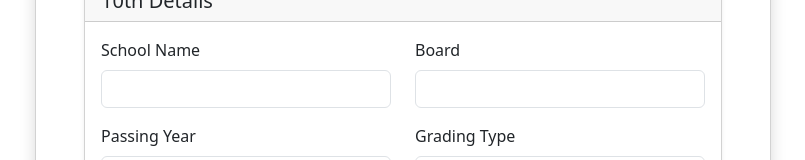
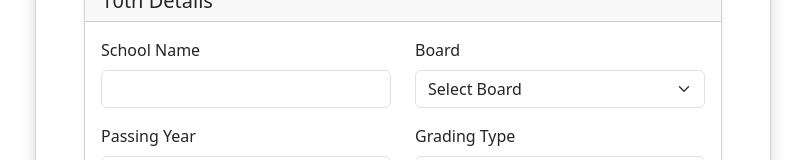
Before and after one commit to Shivani-Developer89/JobPortal--Frontend, a React (Vite) app: page /candidate/profile in a window 1280 px wide. Shown: the part 473-633 px from the top of the page, without its empty margins (237-1042 px from the left). Built offline with nearby package versions, Linux system fonts and the light colour scheme; no server answers.

Commit message:
Add selective option

```diff
--- a/src/components/EducationSection.jsx
+++ b/src/components/EducationSection.jsx
@@ -41,13 +41,20 @@ function EducationSection({
                                 Board
                             </label>
 
-                            <input
-                                type="text"
-                                className="form-control"
-                                name="tenthBoard"
-                                value={education.tenthBoard}
-                                onChange={handleEducationChange}
-                            />
+
+                            <select
+                    className="form-select"
+                    name="tenthBoard"
+                    value={education.tenthBoard}
+                    onChange={handleEducationChange}
+                >
+                    <option value="">Select Board</option>
+                    <option value="CBSE">CBSE</option>
+                    <option value="ICSE">ICSE</option>
+                    <option value="State Board">State Board</option>
+                    <option value="NIOS">NIOS</option>
+                    <option value="Other">Other</option>
+                </select>
 
                         </div>
 
```
